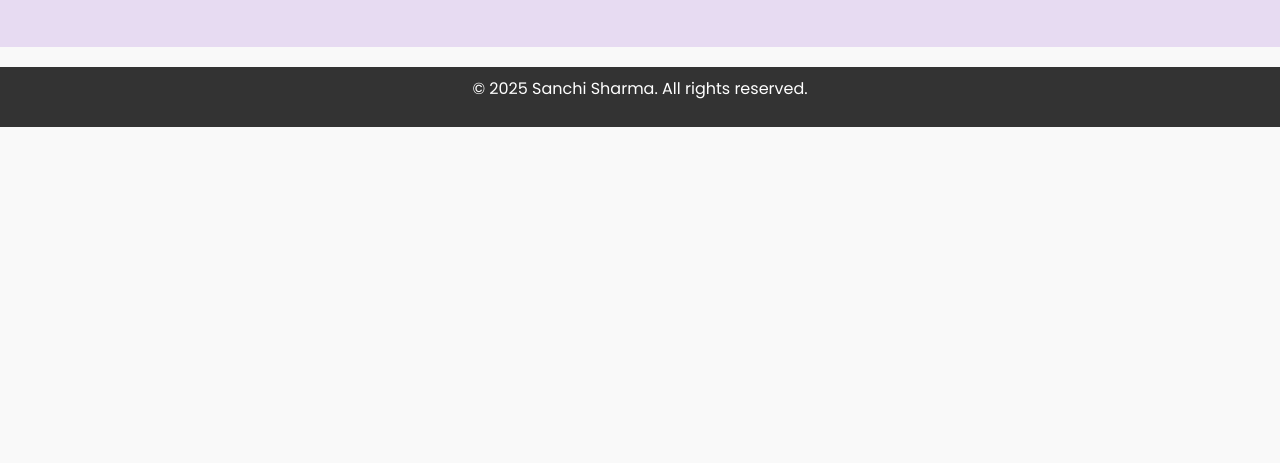
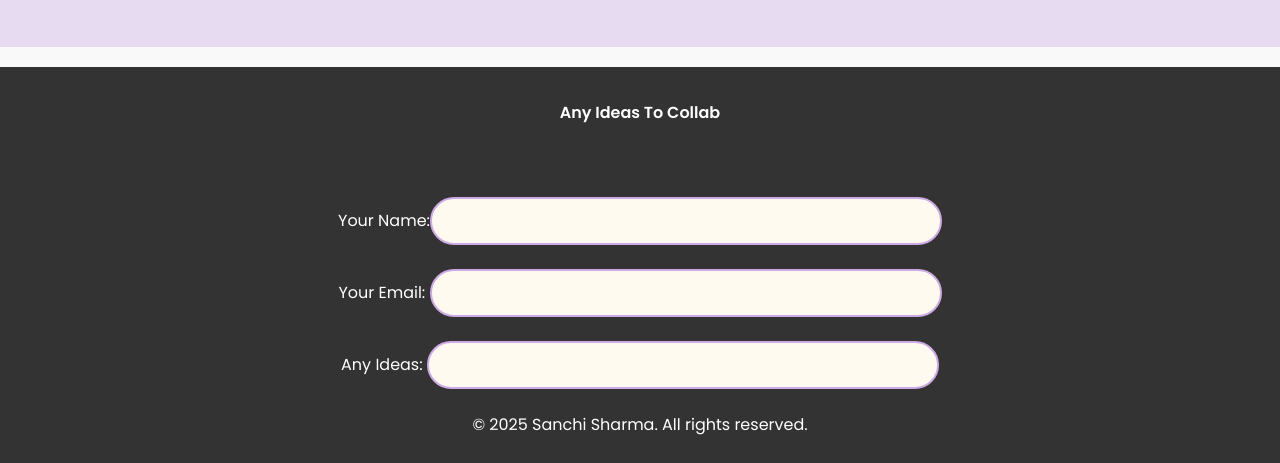
Before and after one commit to Shreynik00/Wooferz_Porfolio, a plain HTML site: page try.html in a window 1280 px wide. Shown: the part 1102-1565 px from the top of the page. Before the commit the page ends 1229 px from the top, so only its background shows below. Drawn offline with nearby package versions, Linux system fonts and the light colour scheme.

Commit message:
Add files via upload

```diff
--- a/try.html
+++ b/try.html
@@ -101,6 +101,18 @@
       padding: 10px 0;
       margin-top: 20px;
     }
+    footer input{
+    width: 40%;
+    padding: 10px;
+    border: 2px solid #ceaae5; /* A boho brown */
+    border-radius: 25px;
+    font-size: 16px;
+    background-color: #fffaf0;
+    color: #6a5677;
+    font-family: 'Quicksand', sans-serif;
+    position: relative;
+    z-index: 2;
+  }
     @media (max-width: 768px) {
       nav {
         flex-direction: column;
@@ -133,6 +145,7 @@
   <nav>
     <a href="#Home">Home</a>
     <a href="#Projects">Projects</a>
+    <a href="#ContactUS">Contact Us</a>
   </nav>
 
   <section id="Home">
@@ -188,7 +201,19 @@
       </div>
   </section>
 
-  <footer>
+  <footer id="ContactUs">
+    <section id="Contact">
+    <div id="collab">
+      <div="disciptions><br>
+        <b id="d-collab">Any Ideas To Collab </b><br><br><br><br>
+        <label id="d-name">Your Name:</label><input type="text" id="dd-name"><br><br>
+        <label id="d-idea"> Your Email:</label>
+        <input type="text" id="idea" div=""><br><br>
+        <label id="d-idea"> Any Ideas:</label>
+        <input type="textarea" id="idea"><br><br>
+      </div="disciptions>
+    </div>
+    </section>
     <p>&copy; 2025 Sanchi Sharma. All rights reserved.</p>
   </footer>
 
```
Lines whose indentation alone changed are shown as unchanged.
